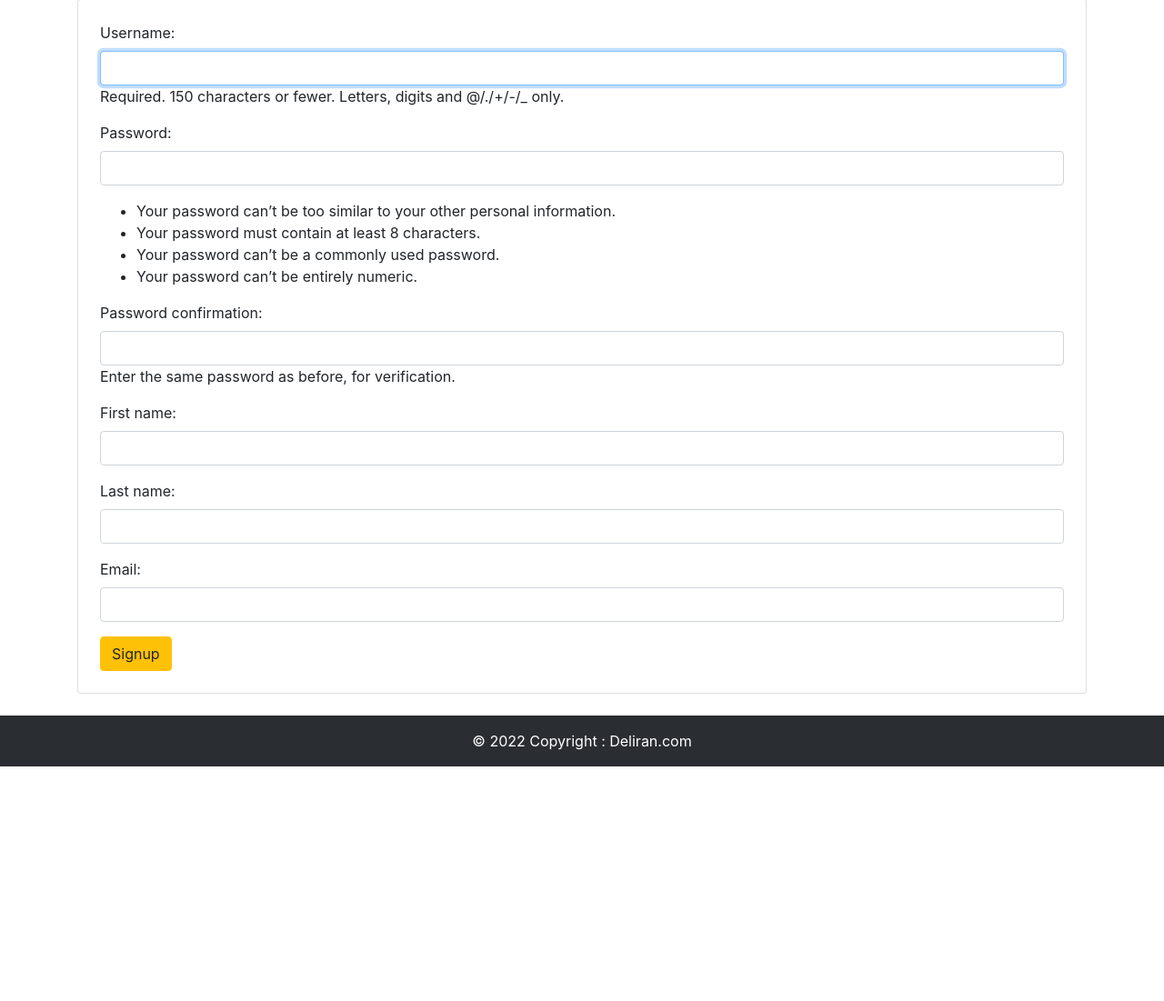
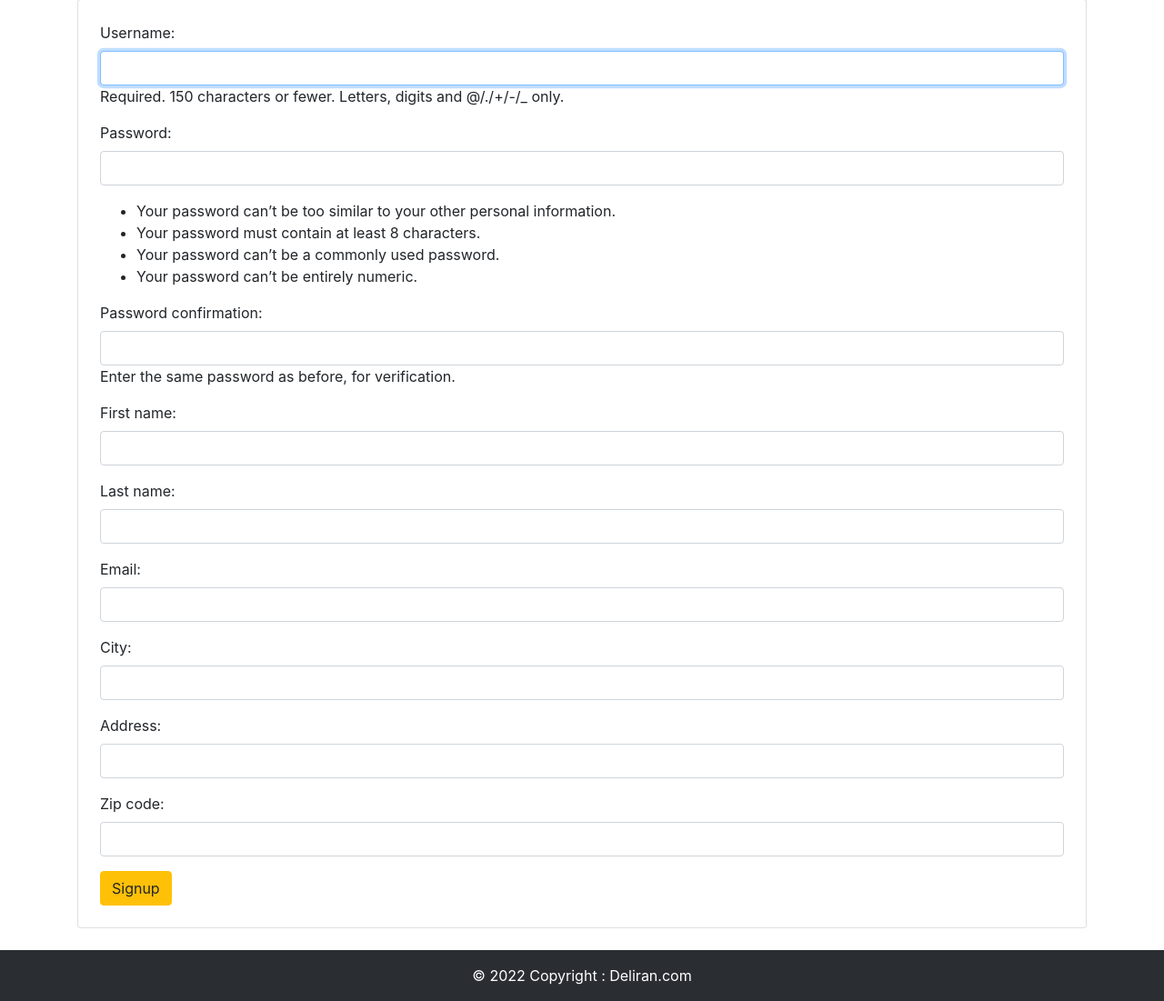
Before and after one commit to delaramghaemmaghami/Maktab_Final_Project, a Django app: page /accounts/signup/staff/ in a window 1280 px wide. Shown: the part 216-1317 px from the top of the page at 91% size. Before the commit the page ends 1059 px from the top, so only its background shows below. Run offline with Django 3.2, Linux system fonts and the light colour scheme; some libraries are stand-ins or nearby versions.

Commit message:
Getting address in signup form

```diff
--- a/SRC/accounts/forms.py
+++ b/SRC/accounts/forms.py
@@ -9,6 +9,10 @@ class CustomerCreationForm(UserCreationForm):
     last_name = forms.CharField(max_length=100, required=True)
     email = forms.EmailField(required=True)
 
+    city = forms.CharField(max_length=100)
+    address = forms.CharField(max_length=100)
+    zip_code = forms.CharField(max_length=15, required=True)
+
     class Meta(UserCreationForm.Meta):
         model = CustomUser
 
@@ -19,6 +23,12 @@ class CustomerCreationForm(UserCreationForm):
         user.last_name = self.cleaned_data.get("last_name")
         user.email = self.cleaned_data.get("email")
         user.save()
+
+        address = UserAddress.objects.create(city=self.cleaned_data.get("city"),
+                                             address=self.cleaned_data.get("address"),
+                                             zip_code=self.cleaned_data.get("zip_code"))
+
+        user.user_address.add(address)
 
         return user
 
@@ -32,11 +42,19 @@ class CustomerCreationForm(UserCreationForm):
         self.fields['last_name'].widget.attrs['class'] = 'form-control'
         self.fields['email'].widget.attrs['class'] = 'form-control'
 
+        self.fields['city'].widget.attrs['class'] = 'form-control'
+        self.fields['address'].widget.attrs['class'] = 'form-control'
+        self.fields['zip_code'].widget.attrs['class'] = 'form-control'
+
 
 class StaffCreationForm(UserCreationForm):
     first_name = forms.CharField(max_length=100, required=True)
     last_name = forms.CharField(max_length=100, required=True)
     email = forms.EmailField(required=True)
+
+    city = forms.CharField(max_length=100)
+    address = forms.CharField(max_length=100)
+    zip_code = forms.CharField(max_length=15, required=True)
 
     class Meta(UserCreationForm.Meta):
         model = CustomUser
@@ -49,6 +67,13 @@ class StaffCreationForm(UserCreationForm):
         user.email = self.cleaned_data.get("email")
         user.is_staff = True
         user.save()
+
+        address = UserAddress.objects.create(city=self.cleaned_data.get("city"),
+                                             address=self.cleaned_data.get("address"),
+                                             zip_code=self.cleaned_data.get("zip_code"))
+
+        user.user_address.add(address)
+
         return user
 
     def __init__(self, *args, **kwargs):
@@ -60,6 +85,10 @@ class StaffCreationForm(UserCreationForm):
         self.fields['first_name'].widget.attrs['class'] = 'form-control'
         self.fields['last_name'].widget.attrs['class'] = 'form-control'
         self.fields['email'].widget.attrs['class'] = 'form-control'
+
+        self.fields['city'].widget.attrs['class'] = 'form-control'
+        self.fields['address'].widget.attrs['class'] = 'form-control'
+        self.fields['zip_code'].widget.attrs['class'] = 'form-control'
 
 
 class UserLoginForm(AuthenticationForm):
--- a/SRC/accounts/mixins.py
+++ b/SRC/accounts/mixins.py
@@ -15,7 +15,7 @@ class StaffRequiredMixin(object):
     def dispatch(self, request, *args, **kwargs):
         if not request.user.is_staff:
             messages.error(
-                request)
+                request, "")
             return redirect(settings.LOGIN_URL)
         return super(StaffRequiredMixin, self).dispatch(request,
                                                         *args, **kwargs)
@@ -31,7 +31,7 @@ class SuperUserRequiredMixin(object):
     def dispatch(self, request, *args, **kwargs):
         if not request.user.is_superuser:
             messages.error(
-                request)
+                request, "")
             return redirect(settings.LOGIN_URL)
         return super(SuperUserRequiredMixin, self).dispatch(request,
                                                             *args, **kwargs)
--- a/SRC/restaurant/views.py
+++ b/SRC/restaurant/views.py
@@ -8,7 +8,8 @@ from rest_framework import viewsets, permissions
 
 
 def home(request):
-    return render(request, "home.html")
+    data = MenuOrder.objects.filter(order__status="ثبت").order_by("-number")
+    return render(request, "home.html", {"data": data})
 
 
 class FoodAdminViewSet(viewsets.ModelViewSet):
--- /dev/null
+++ b/SRC/static/css/admin_panel.css
@@ -0,0 +1,3 @@
+#main-admin {
+    width: 100%;
+}
```
Also changed, not shown: SRC/templates/home.html (+25 -0 lines), SRC/templates/restaurant/admin_panel/admin_panel.html (+4 -3 lines), SRC/accounts/migrations/0012_alter_useraddress_zip_code.py (added), SRC/accounts/migrations/0013_alter_useraddress_zip_code.py (added), SRC/accounts/migrations/0014_alter_useraddress_zip_code.py (added), SRC/media/food/اوکونومیاکی.jpg (added), SRC/media/food/تاپاس.jpg (added), SRC/media/food/سوشی.jpg (added), SRC/media/food/صبحانه_سنتی_ایرانی.jpg (added), SRC/media/food/صبحانه_سنتی_ترکی.jpg (added), SRC/media/food/لاهماجون.jpg (added), SRC/media/food/پنکیک.jpg (added), SRC/media/food/پیده.jpg (added), SRC/media/food/کوفته.jpg (added), 2 more files.
